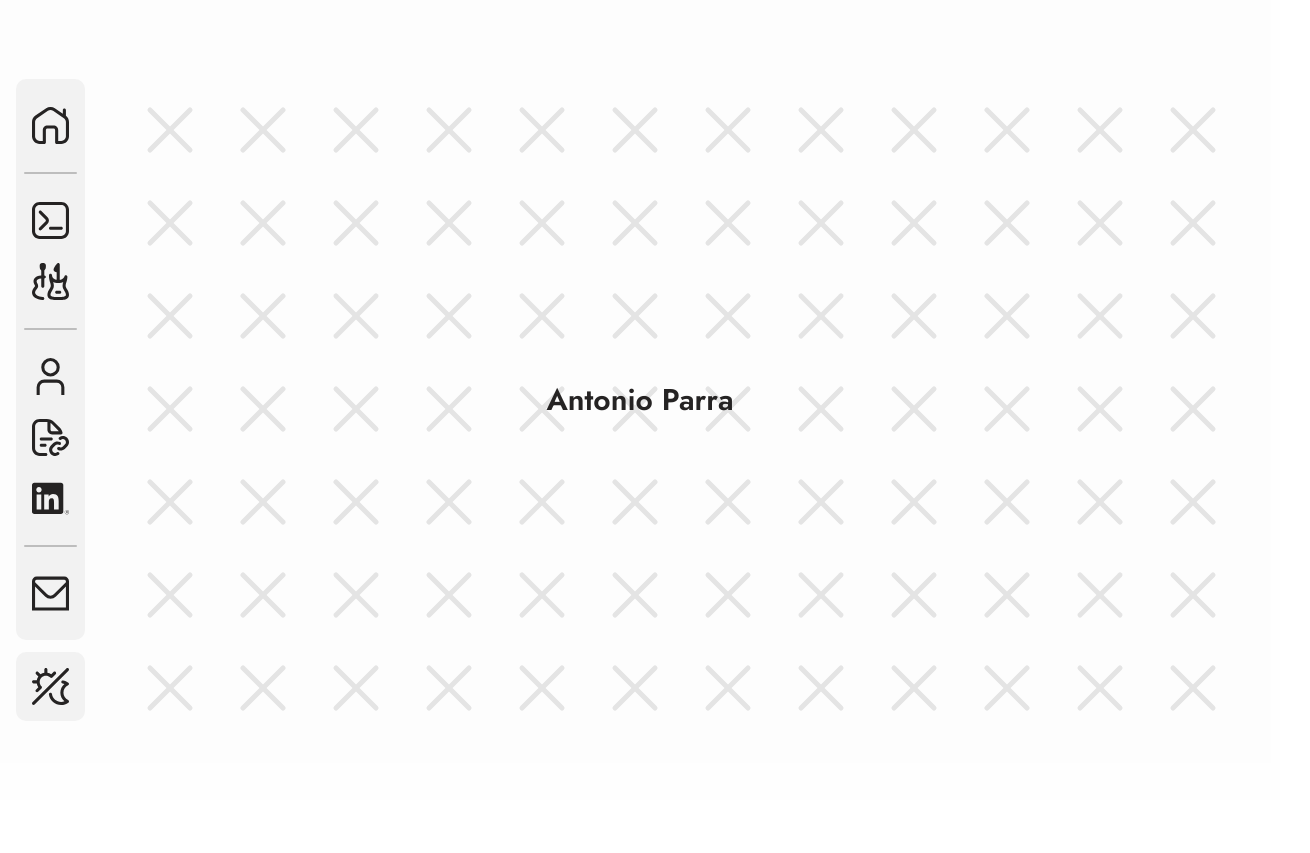
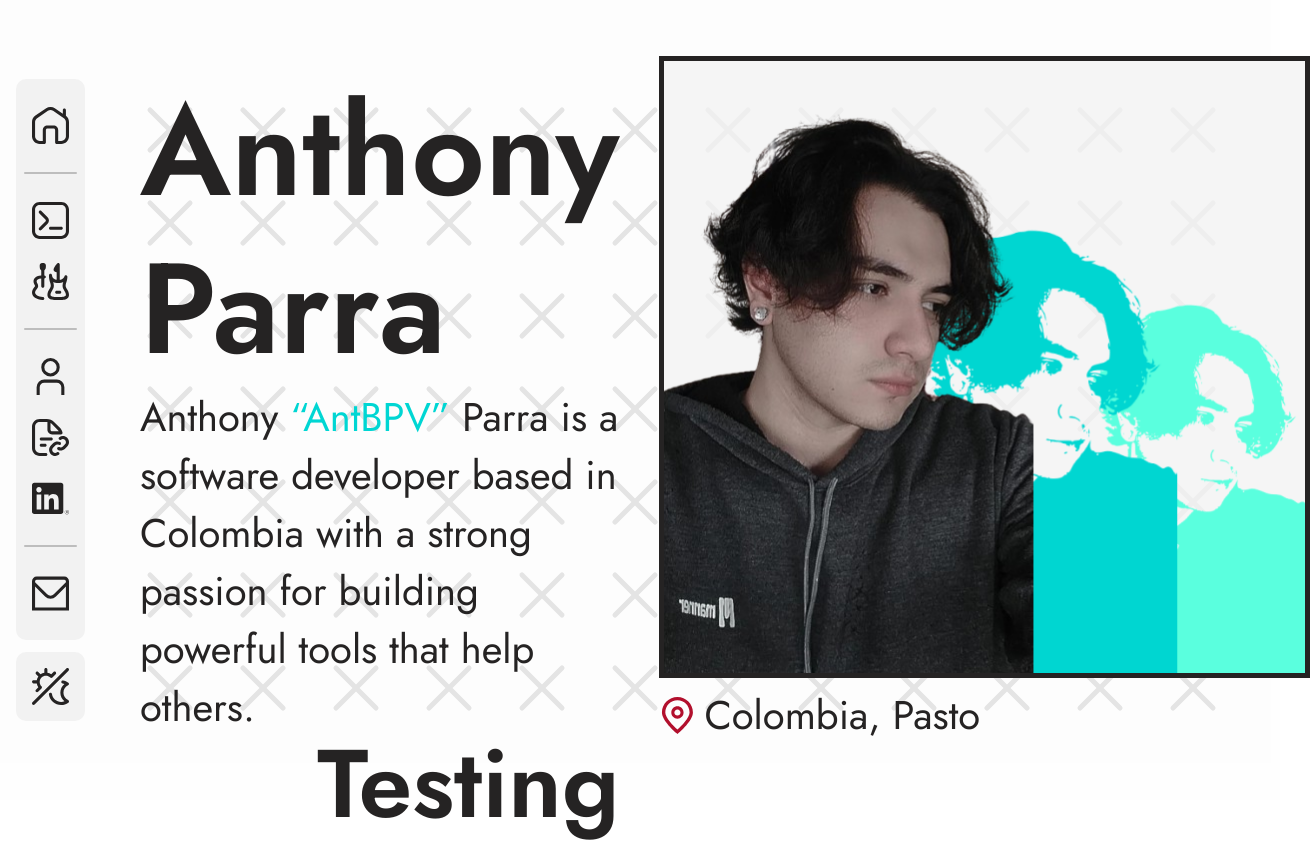
Before and after one commit to AntBPV/Portfolio-AntBPV, a Next.js app: page / in a window 1280 px wide. Shown: the whole page, 1310 px wide, since content can reach past the window. Before the commit the page ends 800 px from the top, so only its background shows below. Built offline with nearby package versions, Linux system fonts and the light colour scheme.

Commit message:
Created Hero, changed names

```diff
--- /dev/null
+++ b/src/app/components/Hero.tsx
@@ -0,0 +1,116 @@
+"use client";
+
+import Image from "next/image";
+import { useTheme } from "next-themes";
+import { useEffect, useState } from "react";
+import { LocationIcon } from "./icons";
+
+export default function Hero() {
+  const { theme } = useTheme();
+  const [mounted, setMounted] = useState(false);
+  const [isMobile, setIsMobile] = useState(false);
+
+  useEffect(() => {
+    setMounted(true);
+  }, []);
+
+  useEffect(() => {
+    const checkIfMobile = () => {
+      setIsMobile(window.innerWidth < 1024);
+    };
+
+    checkIfMobile();
+    window.addEventListener("resize", checkIfMobile);
+
+    return () => {
+      window.removeEventListener("resize", checkIfMobile);
+    };
+  }, []);
+
+  return (
+    <main className="flex w-full font-title">
+      {!isMobile && (
+        <span className="flex flex-row w-full h-screen pl-35 p-8">
+          <section className="flex flex-col mt-10 mr-10">
+            <h1 className="text-title text-body font-semibold inline-block">
+              Anthony Parra
+            </h1>
+            <h2 className="text-hero-subtitle text-body w-full break-words">
+              Anthony <span className="text-primary">“AntBPV”</span> Parra is a
+              software developer based in Colombia with a strong passion for
+              building powerful tools that help others.
+            </h2>
+            <div className="text-right">
+              <h1 className="text-8xl text-body font-semibold">Testing</h1>
+            </div>
+          </section>
+
+          <section className="flex flex-col justify-center items-start max-h-screen ">
+            <div className="relative w-[651px] h-[622px] mx-auto">
+              <span className="absolute inset-0 bg-photo opacity-75"></span>
+              {mounted && (
+                <Image
+                  src={
+                    theme === "dark"
+                      ? "/images/Profile-Photo-Dark.png"
+                      : "/images/Profile-Photo-Light.png"
+                  }
+                  alt="Profile Photo"
+                  sizes="(max-width: 768px) 100vw, (max-width: 1200px) 50vw, 33vw"
+                  fill
+                  priority
+                  className="object-contain"
+                />
+              )}
+              <span className="absolute inset-0 border-photo "></span>
+            </div>
+            <div className="flex flex-row mt-2 justify-between items-center gap-2">
+              <LocationIcon size={37} />
+              <h1 className="text-body text-hero-subtitle">Colombia, Pasto</h1>
+            </div>
+          </section>
+        </span>
+      )}
+      {isMobile && (
+        <span className="flex flex-col w-full h-screen m-8">
+          <section className="flex flex-col my-20 justify-center items-center">
+            <h1 className="text-title-mobile text-body font-semibold">
+              Anthony Parra
+            </h1>
+            <h2 className="text-hero-subtitle-mobile text-body w-full break-words text-center">
+              Anthony <span className="text-primary">“AntBPV”</span> Parra is a
+              software developer based in Colombia with a strong passion for
+              building powerful tools that help others.
+            </h2>
+          </section>
+          <section className="flex flex-col justify-around items-center max-h-screen ">
+            <div className="relative w-[400px] h-[390px] mx-auto">
+              <span className="absolute inset-0 bg-photo opacity-75"></span>
+              {mounted && (
+                <Image
+                  src={
+                    theme === "dark"
+                      ? "/images/Profile-Photo-Dark.png"
+                      : "/images/Profile-Photo-Light.png"
+                  }
+                  alt="Profile Photo"
+                  sizes="(max-width: 768px) 100vw, (max-width: 1200px) 50vw, 33vw"
+                  fill
+                  priority
+                  className="object-contain"
+                />
+              )}
+              <span className="absolute inset-0 border-photo "></span>
+            </div>
+            <div className="flex flex-row mt-2 justify-around items-center gap-2">
+              <LocationIcon size={25} />
+              <h1 className="text-body text-hero-subtitle-mobile">
+                Colombia, Pasto
+              </h1>
+            </div>
+          </section>
+        </span>
+      )}
+    </main>
+  );
+}
--- a/src/app/components/Header.tsx
+++ b/src/app/components/Menu.tsx
@@ -5,8 +5,9 @@ import ThemeToggle from "./ThemeToggle";
 import MenuItem from "./MenuItem";
 import MobileMenuItem from "./MobileMenuItem";
 import { menuItems, separators } from "./consts";
+import { MenuIcon, CloseIcon } from "./icons";
 
-export default function Header() {
+export default function Menu() {
   const [isMobile, setIsMobile] = useState(false);
   const [isMenuOpen, setIsMenuOpen] = useState(false);
 
@@ -67,7 +68,7 @@ export default function Header() {
   }, [isMobile]);
 
   return (
-    <main className="flex min-h-screen">
+    <main className="absolute flex h-screen">
       {!isMobile && (
         <header className="fixed flex flex-col left-0 top-1/2 -translate-y-1/2 mx-4 items-center">
           <section className="bg-menu rounded-custom p-2">
@@ -86,37 +87,7 @@ export default function Header() {
             onClick={() => setIsMenuOpen(!isMenuOpen)}
             aria-label="Toggle Menu"
           >
-            {isMenuOpen ? (
-              <svg
-                xmlns="http://www.w3.org/2000/svg"
-                className="menu-item-absolute h-[37px] w-[37px]"
-                fill="none"
-                viewBox="0 0 24 24"
-                stroke="currentColor"
-              >
-                <path
-                  strokeLinecap="round"
-                  strokeLinejoin="round"
-                  strokeWidth={2}
-                  d="M6 18L18 6M6 6l12 12"
-                />
-              </svg>
-            ) : (
-              <svg
-                xmlns="http://www.w3.org/2000/svg"
-                className="menu-item-absolute h-[37px] w-[37px]"
-                fill="none"
-                viewBox="0 0 24 24"
-                stroke="currentColor"
-              >
-                <path
-                  strokeLinecap="round"
-                  strokeLinejoin="round"
-                  strokeWidth={2}
-                  d="M4 6h16M4 12h16M4 18h16"
-                />
-              </svg>
-            )}
+            {isMenuOpen ? <CloseIcon /> : <MenuIcon />}
           </button>
           <div
             className={`fixed inset-0 bg-menu transition-opacity duration-200 ease-in-out z-40
--- /dev/null
+++ b/src/app/components/icons/CloseIcon.tsx
@@ -0,0 +1,20 @@
+import React from "react";
+
+export default function CloseIcon() {
+  return (
+    <svg
+      xmlns="http://www.w3.org/2000/svg"
+      className="menu-item-absolute h-[37px] w-[37px]"
+      fill="none"
+      viewBox="0 0 24 24"
+      stroke="currentColor"
+    >
+      <path
+        strokeLinecap="round"
+        strokeLinejoin="round"
+        strokeWidth={2}
+        d="M6 18L18 6M6 6l12 12"
+      />
+    </svg>
+  );
+}
--- /dev/null
+++ b/src/app/components/icons/LocationIcon.tsx
@@ -0,0 +1,23 @@
+import React from "react";
+
+interface LocationIconProps {
+  size: number;
+}
+
+export default function LocationIcon({ size }: LocationIconProps) {
+  return (
+    <svg
+      xmlns="http://www.w3.org/2000/svg"
+      className="icon-accent"
+      viewBox="0 0 512 512"
+      width={size}
+      height={size}
+      fill="currentColor"
+    >
+      <g id="_01_align_center">
+        <path d="M255.104,512.171l-14.871-12.747C219.732,482.258,40.725,327.661,40.725,214.577c0-118.398,95.981-214.379,214.379-214.379   s214.379,95.981,214.379,214.379c0,113.085-179.007,267.682-199.423,284.932L255.104,512.171z M255.104,46.553   c-92.753,0.105-167.918,75.27-168.023,168.023c0,71.042,110.132,184.53,168.023,236.473   c57.892-51.964,168.023-165.517,168.023-236.473C423.022,121.823,347.858,46.659,255.104,46.553z" />
+        <path d="M255.104,299.555c-46.932,0-84.978-38.046-84.978-84.978s38.046-84.978,84.978-84.978s84.978,38.046,84.978,84.978   S302.037,299.555,255.104,299.555z M255.104,172.087c-23.466,0-42.489,19.023-42.489,42.489s19.023,42.489,42.489,42.489   s42.489-19.023,42.489-42.489S278.571,172.087,255.104,172.087z" />
+      </g>
+    </svg>
+  );
+}
--- /dev/null
+++ b/src/app/components/icons/MenuIcon.tsx
@@ -0,0 +1,20 @@
+import React from "react";
+
+export default function MenuIcon() {
+  return (
+    <svg
+      xmlns="http://www.w3.org/2000/svg"
+      className="menu-item-absolute h-[37px] w-[37px]"
+      fill="none"
+      viewBox="0 0 24 24"
+      stroke="currentColor"
+    >
+      <path
+        strokeLinecap="round"
+        strokeLinejoin="round"
+        strokeWidth={2}
+        d="M4 6h16M4 12h16M4 18h16"
+      />
+    </svg>
+  );
+}
--- a/src/app/components/icons/index.ts
+++ b/src/app/components/icons/index.ts
@@ -14,3 +14,6 @@ export { default as ResumeIcon } from "./ResumeIcon";
 export { default as ResumeIconHover } from "./ResumeIconHover";
 export { default as ThemeIcon } from "./ThemeIcon";
 export { default as ThemeIconHover } from "./ThemeIconHover";
+export { default as LocationIcon } from "./LocationIcon";
+export { default as MenuIcon } from "./MenuIcon";
+export { default as CloseIcon } from "./CloseIcon";
--- a/src/app/globals.css
+++ b/src/app/globals.css
@@ -53,10 +53,16 @@
   .bg-separator {
     background-color: var(--color-foreground-detail);
   }
+  .bg-photo {
+    background-color: var(--color-foreground);
+  }
 
   /* ------------- Texts ------------- */
   .text-body {
     color: var(--color-text);
+  }
+  .text-primary {
+    color: var(--color-primary);
   }
   .text-accent {
     color: var(--color-accent-primary);
@@ -71,6 +77,9 @@
     transition: color 200ms ease;
   }
   .menu-item-primary:hover {
+    color: var(--color-accent-primary);
+  }
+  .icon-accent {
     color: var(--color-accent-primary);
   }
 
@@ -88,4 +97,25 @@
   .separator-height {
     height: 2px;
   }
+
+  .text-title {
+    font-size: 128px;
+    line-height: 158px;
+  }
+  .text-title-mobile {
+    font-size: 54px;
+    line-height: 78px;
+  }
+  .text-hero-subtitle {
+    font-size: 40px;
+    line-height: 58px;
+  }
+  .text-hero-subtitle-mobile {
+    font-size: 28px;
+    line-height: 40px;
+  }
+
+  .border-photo {
+    border: 5px solid var(--color-text);
+  }
 }
--- a/src/app/page.tsx
+++ b/src/app/page.tsx
@@ -1,17 +1,16 @@
 "use client";
 
-import Header from "./components/Header";
+import Menu from "./components/Menu";
 import BackgroundPattern from "./components/BackgroundPattern";
+import Hero from "./components/Hero";
 
 export default function Home() {
   return (
     <>
       <BackgroundPattern menuWidth={170} className="bg-menu" />
       <main className="z-10 relative flex h-screen w-screen items-center justify-center">
-        <Header />
-        <h1 className="text-3xl font-title font-semibold text-body">
-          Antonio Parra
-        </h1>
+        <Menu />
+        <Hero />
       </main>
     </>
   );
```
Also changed, not shown: public/images/Profile-Photo-Dark.png (added), public/images/Profile-Photo-Light.png (added).
